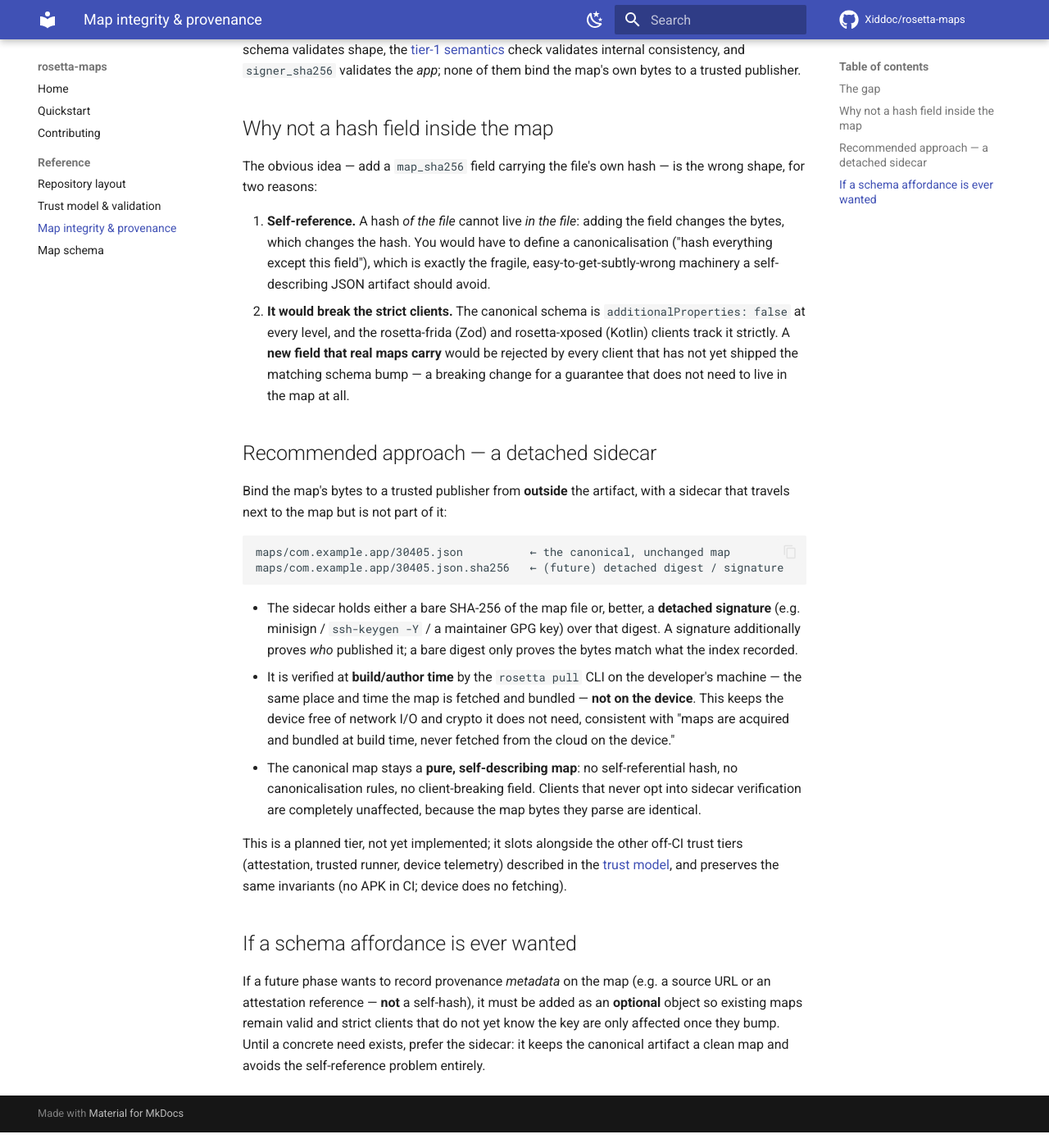
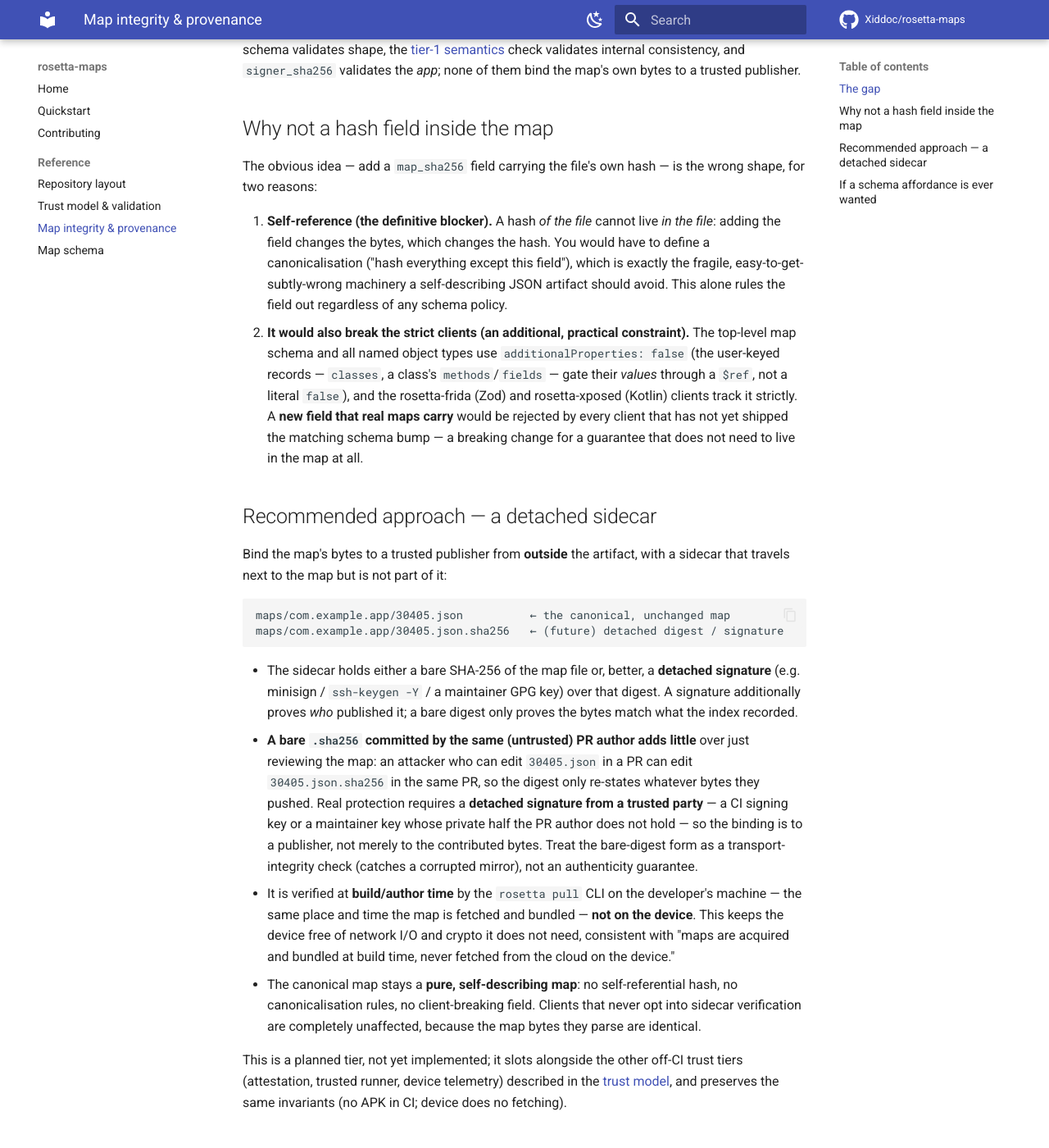
Before and after one commit to Xiddoc/rosetta-maps, an MkDocs documentation site: the page built from docs/reference/integrity.md, in a window 1280 px wide and 1400 px high, scrolled down 495 px. Shown: the whole window at 82% size. Built offline with MkDocs 1.6.1 and Material for MkDocs 9.7.7, drawn with Linux system fonts in a browser that asks for light colours; comment, search, counter and statistics services are not loaded.

Commit message:
docs: cross-ref tier-1 semantics check; sharpen integrity self-reference + sidecar caveats (review items 10-11)
- trust-model: note JSON-descriptor/well-formed checks are now enforced by
  the tier-1 semantics validator [item 10]
- integrity: self-reference is the definitive blocker, additionalProperties
  is an additional practical constraint; fix the imprecise 'at every level'
  to name the top-level + named object types vs the $ref user-keyed records;
  add the caveat that a same-author bare .sha256 sidecar adds little without
  a detached signature from a trusted party [item 11]

https://claude.ai/code/session_01FrqQXNLrU9uz3KaevoQU2e

```diff
--- a/docs/reference/integrity.md
+++ b/docs/reference/integrity.md
@@ -25,17 +25,20 @@ trusted publisher.
 The obvious idea — add a `map_sha256` field carrying the file's own hash — is
 the wrong shape, for two reasons:
 
-1. **Self-reference.** A hash *of the file* cannot live *in the file*: adding
-   the field changes the bytes, which changes the hash. You would have to define
-   a canonicalisation ("hash everything except this field"), which is exactly the
-   fragile, easy-to-get-subtly-wrong machinery a self-describing JSON artifact
-   should avoid.
-2. **It would break the strict clients.** The canonical schema is
-   `additionalProperties: false` at every level, and the rosetta-frida (Zod) and
-   rosetta-xposed (Kotlin) clients track it strictly. A **new field that real
-   maps carry** would be rejected by every client that has not yet shipped the
-   matching schema bump — a breaking change for a guarantee that does not need to
-   live in the map at all.
+1. **Self-reference (the definitive blocker).** A hash *of the file* cannot
+   live *in the file*: adding the field changes the bytes, which changes the
+   hash. You would have to define a canonicalisation ("hash everything except
+   this field"), which is exactly the fragile, easy-to-get-subtly-wrong
+   machinery a self-describing JSON artifact should avoid. This alone rules the
+   field out regardless of any schema policy.
+2. **It would also break the strict clients (an additional, practical
+   constraint).** The top-level map schema and all named object types use
+   `additionalProperties: false` (the user-keyed records — `classes`, a class's
+   `methods`/`fields` — gate their *values* through a `$ref`, not a literal
+   `false`), and the rosetta-frida (Zod) and rosetta-xposed (Kotlin) clients
+   track it strictly. A **new field that real maps carry** would be rejected by
+   every client that has not yet shipped the matching schema bump — a breaking
+   change for a guarantee that does not need to live in the map at all.
 
 ## Recommended approach — a detached sidecar
 
@@ -51,6 +54,14 @@ maps/com.example.app/30405.json.sha256   ← (future) detached digest / signatur
   **detached signature** (e.g. minisign / `ssh-keygen -Y` / a maintainer GPG
   key) over that digest. A signature additionally proves *who* published it; a
   bare digest only proves the bytes match what the index recorded.
+- **A bare `.sha256` committed by the same (untrusted) PR author adds little**
+  over just reviewing the map: an attacker who can edit `30405.json` in a PR can
+  edit `30405.json.sha256` in the same PR, so the digest only re-states whatever
+  bytes they pushed. Real protection requires a **detached signature from a
+  trusted party** — a CI signing key or a maintainer key whose private half the
+  PR author does not hold — so the binding is to a publisher, not merely to the
+  contributed bytes. Treat the bare-digest form as a transport-integrity check
+  (catches a corrupted mirror), not an authenticity guarantee.
 - It is verified at **build/author time** by the `rosetta pull` CLI on the
   developer's machine — the same place and time the map is fetched and bundled —
   **not on the device**. This keeps the device free of network I/O and crypto it
```
Also changed, not shown: docs/reference/trust-model.md (+6 -1 lines).
